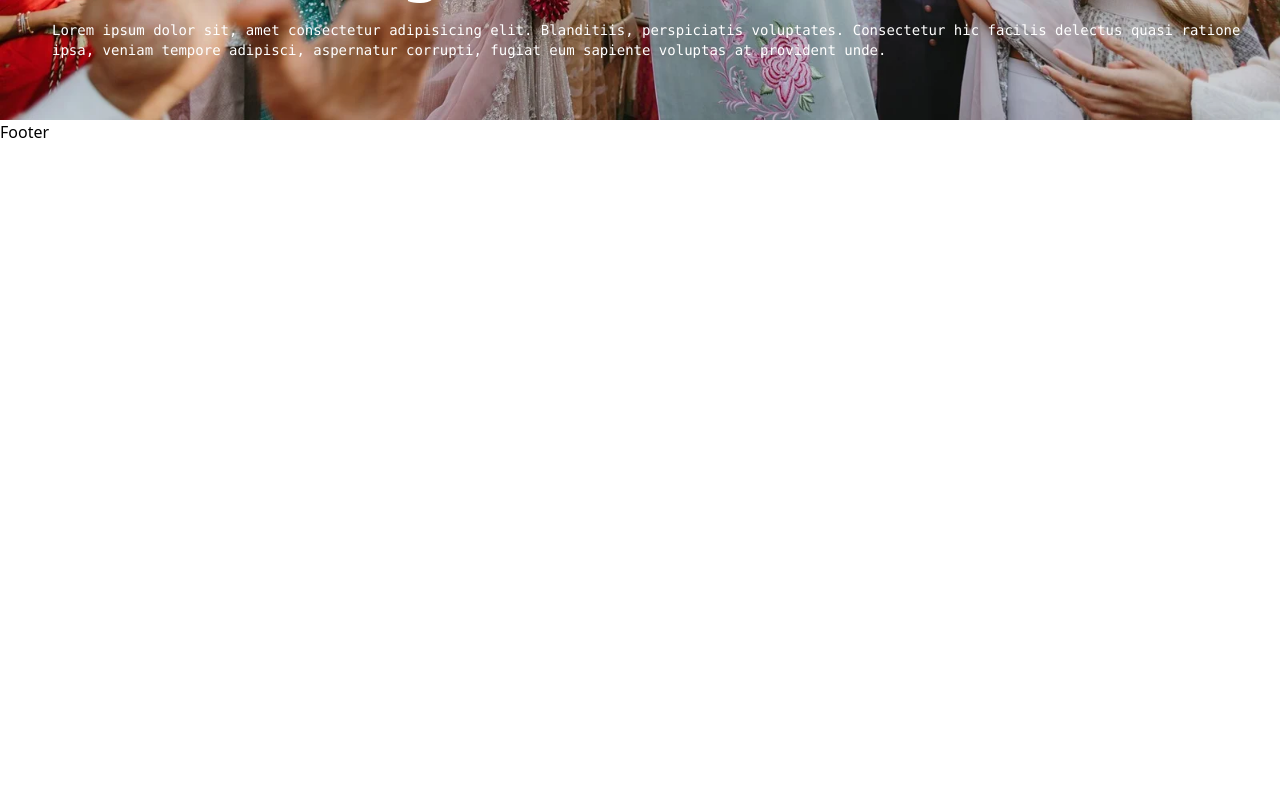
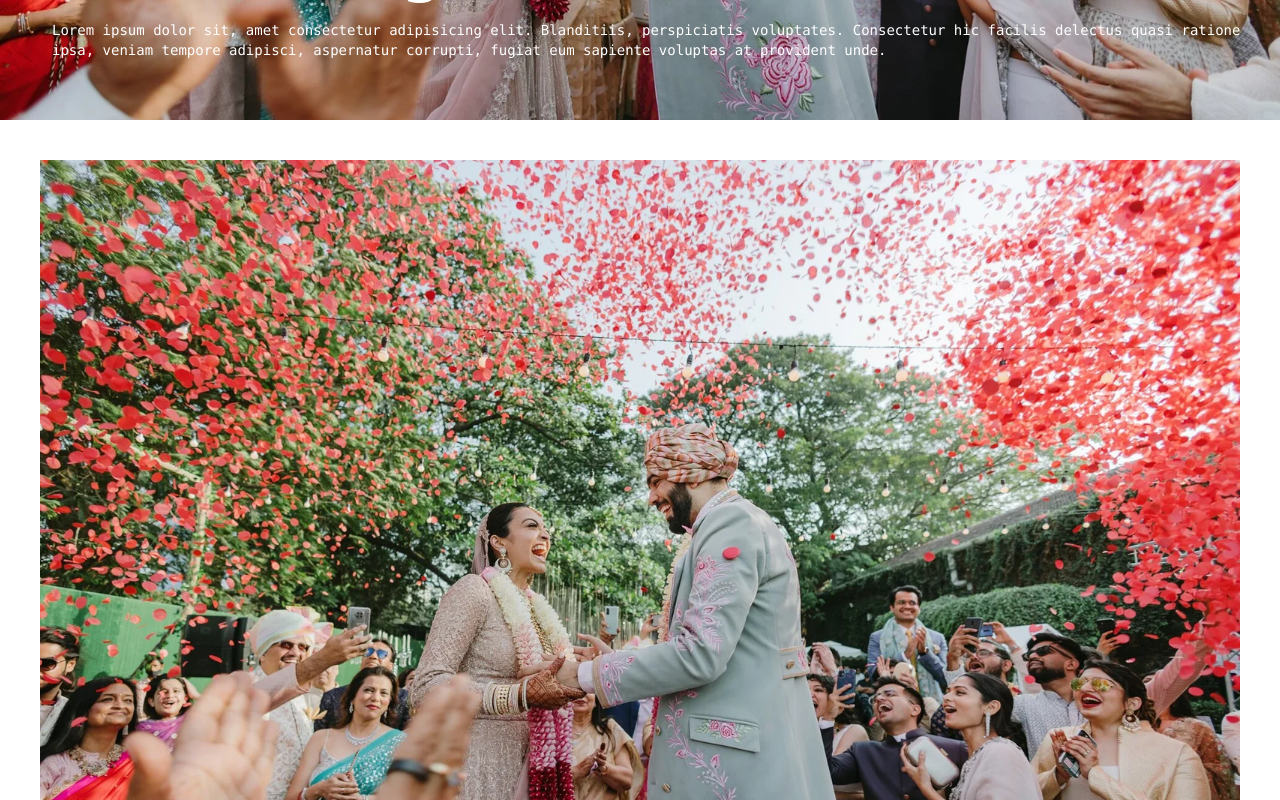
Before and after one commit to adityasinghchouhan1/Eventplanner-, a React (Vite) app in the folder Client/: page / in a window 1280 px wide. Shown: the part 680-1480 px from the top of the page. Before the commit the page ends 824 px from the top, so only its background shows below. Built offline with nearby package versions, Linux system fonts and the light colour scheme.

Commit message:
add testimonial compoent and add gsap animation in image

```diff
--- a/Client/src/Components/Home.jsx
+++ b/Client/src/Components/Home.jsx
@@ -1,11 +1,13 @@
 import React from 'react'
 import Slider from './Slider'
+import Testimonial from './Testimonial'
 
 const Home = () => {
   return (
     <>
       <div>
         <Slider />
+        <Testimonial />
       </div>
     </>
   )
--- /dev/null
+++ b/Client/src/Components/Testimonial.jsx
@@ -0,0 +1,36 @@
+import React, { useEffect, useRef } from 'react'
+import img from '../../public/S2.webp'
+import { gsap } from 'gsap'
+const Testimonial = () => {
+  const imgRef = useRef(null)
+  useEffect(() => {
+    const handleMouse = (e) => {
+      const { clientX, clientY } = e
+      const x = (clientX - window.innerWidth / 2) / 20
+      const y = (clientY - window.innerHeight / 2) / 20
+      gsap.to(imgRef.current, {
+        x: x,
+        y: y,
+        duration: 0.5,
+        ease: 'Power2.out',
+      })
+    }
+    window.addEventListener('mousemove', handleMouse)
+    return () => {
+      window.removeEventListener('mousemove', handleMouse)
+    }
+  })
+  return (
+    <>
+      <div className="p-10">
+        <img
+          src={img}
+          ref={imgRef}
+          className=" object-fit-fill bg-center bg-cover"
+        />
+      </div>
+    </>
+  )
+}
+
+export default Testimonial
```
